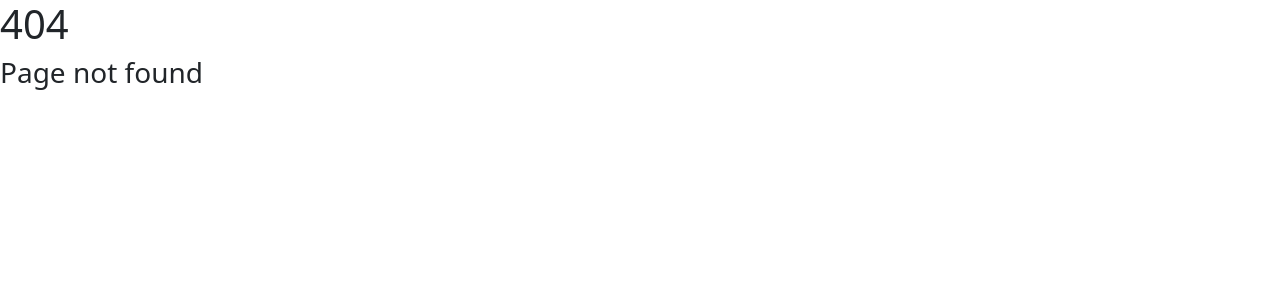
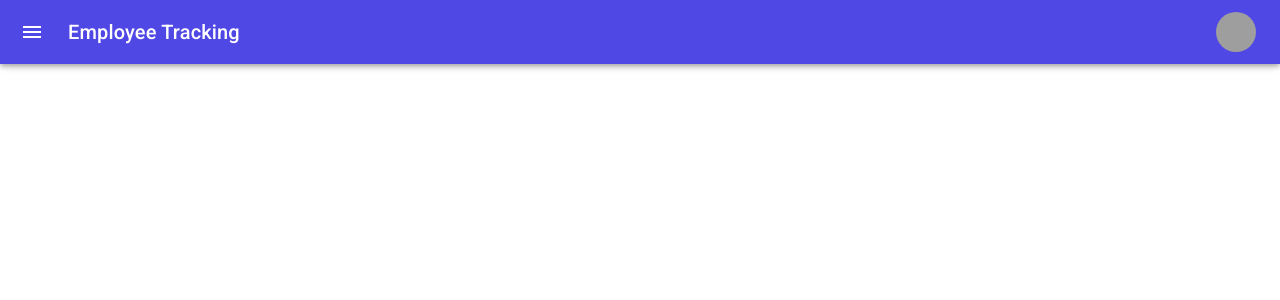
Before and after one commit to hanzala-nickelfox/employees-tracking, a React (Create React App) app: page /dashboard in a window 1280 px wide. Before the commit this address had no page. Shown: the top 300 px of the page. Built offline with nearby package versions, Linux system fonts and the light colour scheme; grey boxes are pictures that could not be loaded.

Commit message:
feat(dashboard): Ui complete

```diff
--- /dev/null
+++ b/src/pages/private/Dashboard.js
@@ -0,0 +1,163 @@
+import * as React from 'react';
+import { styled, useTheme } from '@mui/material/styles';
+
+import Drawer from '@mui/material/Drawer';
+import Box from '@mui/material/Box';
+import List from '@mui/material/List';
+import MuiAppBar from '@mui/material/AppBar';
+import Toolbar from '@mui/material/Toolbar';
+import Divider from '@mui/material/Divider';
+import IconButton from '@mui/material/IconButton';
+import Typography from '@mui/material/Typography';
+import ChevronLeftIcon from '@mui/icons-material/ChevronLeft';
+import ChevronRightIcon from '@mui/icons-material/ChevronRight';
+import ListItem from '@mui/material/ListItem';
+import ListItemIcon from '@mui/material/ListItemIcon';
+import ListItemText from '@mui/material/ListItemText';
+import InboxIcon from '@mui/icons-material/MoveToInbox';
+import MailIcon from '@mui/icons-material/Mail';
+import MenuIcon from '@mui/icons-material/Menu';
+import Avatar from '@mui/material/Avatar';
+import Tooltip from '@mui/material/Tooltip';
+import Menu from '@mui/material/Menu';
+import MenuItem from '@mui/material/MenuItem';
+import { useState } from 'react';
+
+
+const drawerWidth = 240;
+
+const settings = ['Profile', 'Account', 'Logout'];
+
+const DrawerHeader = styled('div')(({ theme }) => ({
+    display: 'flex',
+    alignItems: 'center',
+    padding: theme.spacing(0, 1),
+    // necessary for content to be below app bar
+    ...theme.mixins.toolbar,
+    justifyContent: 'flex-end',
+}));
+
+const AppBar = styled(MuiAppBar, {
+    shouldForwardProp: (prop) => prop !== 'open',
+})(({ theme, open }) => ({
+    transition: theme.transitions.create(['margin', 'width'], {
+        easing: theme.transitions.easing.sharp,
+        duration: theme.transitions.duration.leavingScreen,
+    }),
+    ...(open && {
+        width: `calc(100% - ${drawerWidth}px)`,
+        marginLeft: `${drawerWidth}px`,
+        transition: theme.transitions.create(['margin', 'width'], {
+            easing: theme.transitions.easing.easeOut,
+            duration: theme.transitions.duration.enteringScreen,
+        }),
+    }),
+}));
+
+
+
+const Dashboard = () => {
+    const theme = useTheme();
+    const [open, setOpen] = useState(false);
+    const [anchorElUser, setAnchorElUser] = useState(null);
+
+
+    const handleOpenUserMenu = (event) => {
+        setAnchorElUser(event.currentTarget);
+    };
+
+
+    const handleCloseUserMenu = () => {
+        setAnchorElUser(null);
+    };
+
+    const handleDrawerOpen = () => {
+        setOpen(true);
+    };
+
+    const handleDrawerClose = () => {
+        setOpen(false);
+    };
+
+    return (
+        <Box sx={{ display: 'flex' }}>
+            <AppBar position="fixed" open={open}>
+                <Toolbar>
+                    <IconButton
+                        color="inherit"
+                        aria-label="open drawer"
+                        onClick={handleDrawerOpen}
+                        edge="start"
+                        sx={{ mr: 2, ...(open && { display: 'none' }) }}
+                    >
+                        <MenuIcon />
+                    </IconButton>
+                    <Typography variant="h6" noWrap component="div">
+                        Employee Tracking
+                    </Typography>
+                    <Box sx={{ flexGrow: 1, display: 'flex', justifyContent: 'end' }}>
+                        <Tooltip title="Open settings">
+                            <IconButton onClick={handleOpenUserMenu} sx={{ p: 0 }}>
+                                <Avatar alt="Remy Sharp" src="/static/images/avatar/2.jpg" />
+                            </IconButton>
+                        </Tooltip>
+                        <Menu
+                            sx={{ mt: '45px' }}
+                            id="menu-appbar"
+                            anchorEl={anchorElUser}
+                            anchorOrigin={{
+                                vertical: 'top',
+                                horizontal: 'right',
+                            }}
+                            keepMounted
+                            transformOrigin={{
+                                vertical: 'top',
+                                horizontal: 'right',
+                            }}
+                            open={Boolean(anchorElUser)}
+                            onClose={handleCloseUserMenu}
+                        >
+                            {settings.map((setting) => (
+                                <MenuItem key={setting} onClick={handleCloseUserMenu}>
+                                    <Typography textAlign="center">{setting}</Typography>
+                                </MenuItem>
+                            ))}
+                        </Menu>
+                    </Box>
+                </Toolbar>
+            </AppBar>
+            <Drawer
+                sx={{
+                    width: drawerWidth,
+                    flexShrink: 0,
+                    '& .MuiDrawer-paper': {
+                        width: drawerWidth,
+                        boxSizing: 'border-box',
+                    },
+                }}
+                variant="persistent"
+                anchor="left"
+                open={open}
+            >
+                <DrawerHeader>
+                    <IconButton onClick={handleDrawerClose}>
+                        {theme.direction === 'ltr' ? <ChevronLeftIcon /> : <ChevronRightIcon />}
+                    </IconButton>
+                </DrawerHeader>
+                <Divider />
+                <List>
+                    {['Employee List', 'Employee Tack', 'User List', 'Settings'].map((text, index) => (
+                        <ListItem button key={text}>
+                            <ListItemIcon>
+                                {index % 2 === 0 ? <InboxIcon /> : <MailIcon />}
+                            </ListItemIcon>
+                            <ListItemText primary={text} />
+                        </ListItem>
+                    ))}
+                </List>
+            </Drawer>
+        </Box>
+    )
+}
+
+export default Dashboard
--- a/src/router/index.js
+++ b/src/router/index.js
@@ -2,13 +2,15 @@ import React from "react";
 import { BrowserRouter, Routes, Route } from "react-router-dom";
 import Error404 from "pages/Error404";
 import SignUp from "pages/public/signup";
+import Dashboard from "pages/private/Dashboard";
+
 
 const Router = () => {
   return (
     <BrowserRouter>
       <Routes>
         <Route exact path="/" element={<SignUp />} />
-
+        <Route path="/dashboard" element={<Dashboard />} />
         {/* 404 page route */}
         <Route path="*" element={<Error404 />} />
       </Routes>
```
